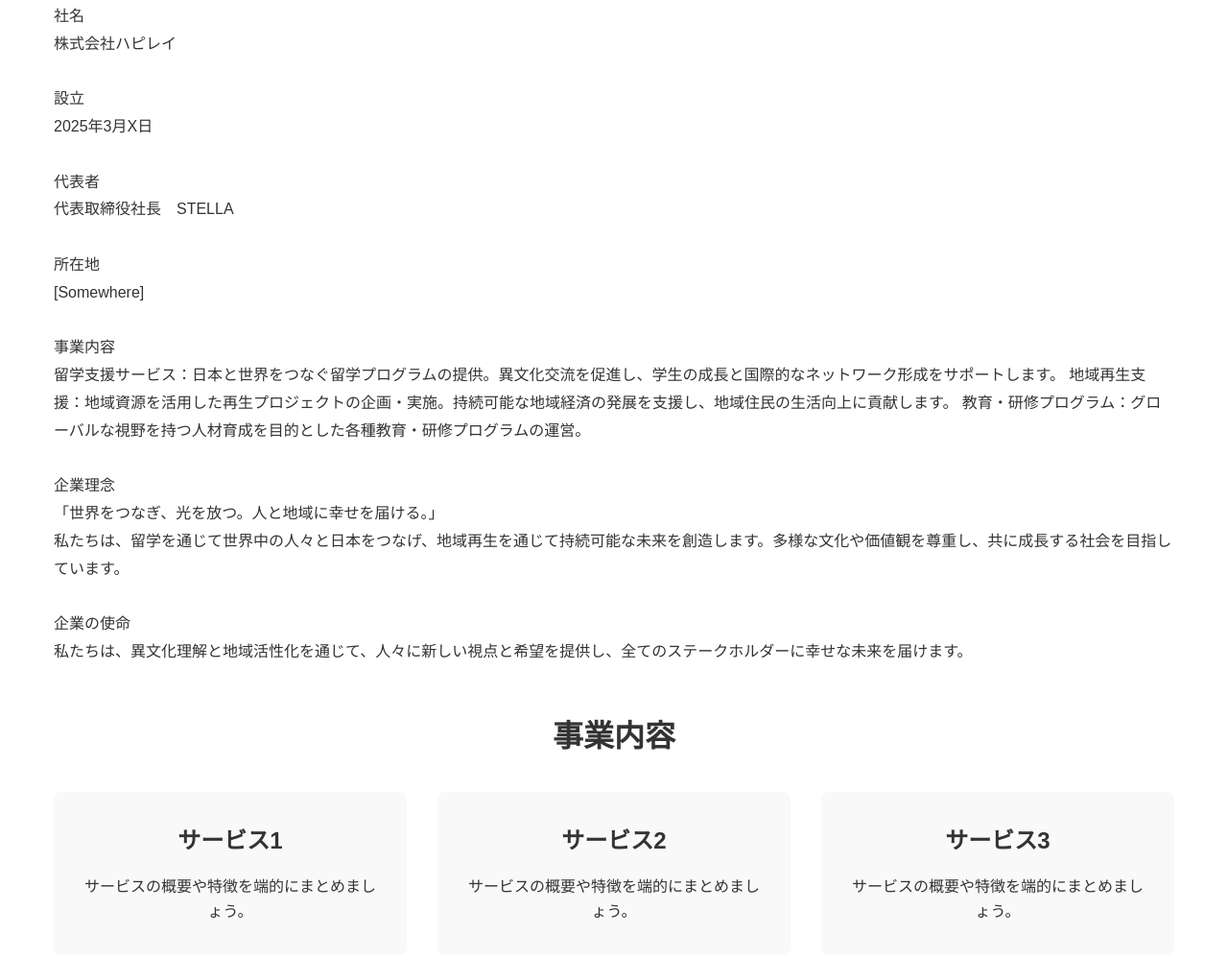
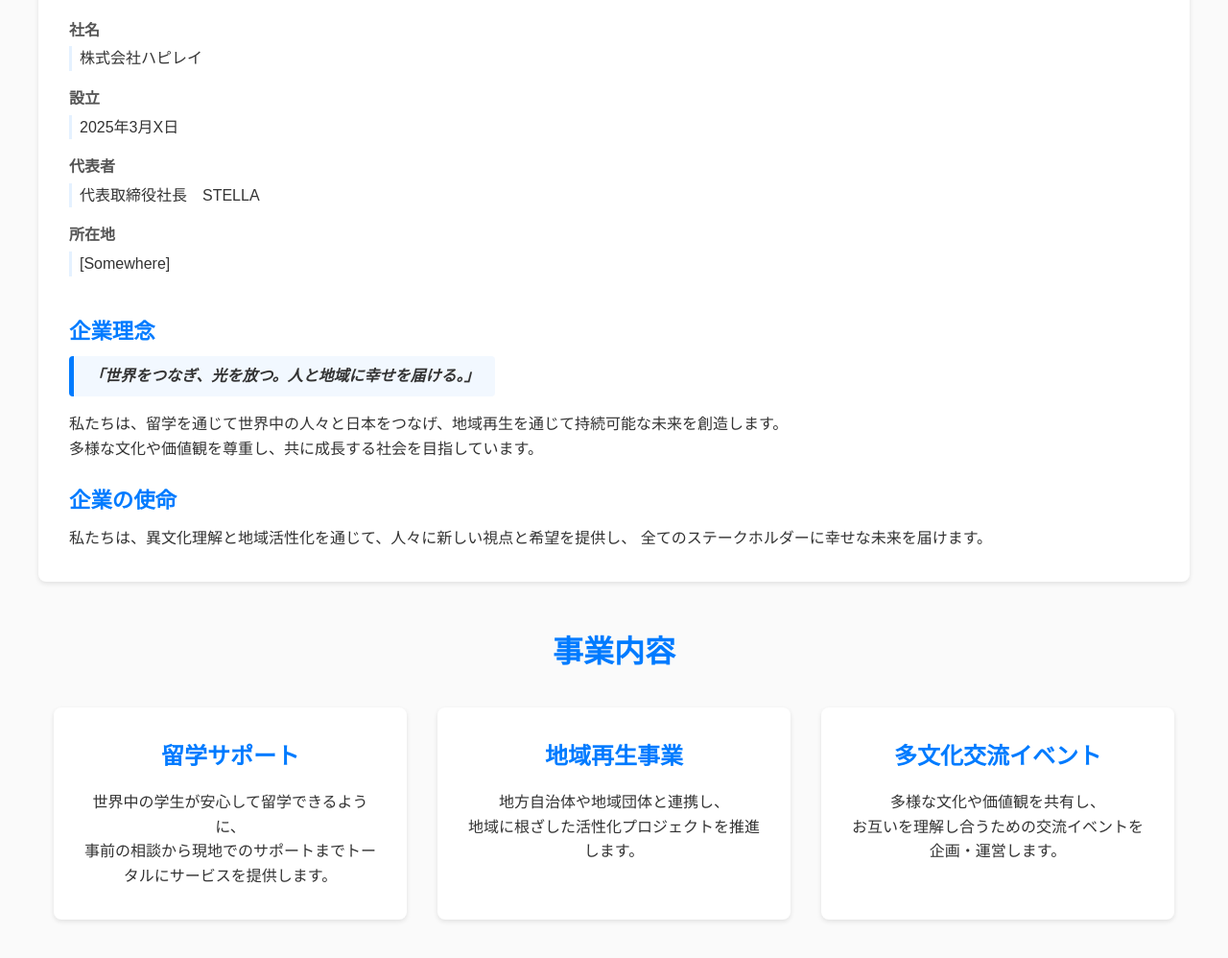
Before and after one commit to veryhappy-ray/Happyray_web, a plain HTML site: page index.html in a window 1280 px wide. Shown: the part 667-1665 px from the top of the page at 96% size. Drawn offline with Linux system fonts and the light colour scheme.

Commit message:
Add files via upload
会社概要と事業内容のデザインを変えて見やすくしました。

```diff
--- a/index.html
+++ b/index.html
@@ -2,8 +2,8 @@
 <html lang="ja">
 <head>
     <meta charset="UTF-8">
-    <title>会社名 | コーポレートサイト</title>
-    <meta name="description" content="会社の静的コーポレートサイトのテンプレートです。">
+    <title>株式会社ハピレイ | コーポレートサイト</title>
+    <meta name="description" content="株式会社ハピレイのコーポレートサイトです。">
     <meta name="viewport" content="width=device-width, initial-scale=1.0">
     <!-- 外部CSSの読み込み -->
     <link rel="stylesheet" href="styles.css">
@@ -13,7 +13,7 @@
 <!-- ヘッダー・ナビゲーション -->
 <header>
     <nav class="navbar">
-        <div class="logo">ハピレイ</div>
+        <div class="logo">Happiray</div>
         <ul class="nav-links">
             <li><a href="#about">会社概要</a></li>
             <li><a href="#services">事業内容</a></li>
@@ -25,8 +25,8 @@
 <!-- ヒーローセクション -->
 <section class="hero">
     <div class="hero-content">
-        <h1>世界をつなぎ、光を放つ。人と地域に幸せを届ける。</h1>
-        <p>つながりが未来を照らし、共に成長する力になります。<br>一人ひとりの可能性を広げ、幸せの輪を広げます。</p>
+        <h1>世界をつなぎ、光を放つ</h1>
+        <p>留学と地域再生を通じて<br>人と地域に幸せを届ける。</p>
         <a href="#contact" class="cta-btn">お問い合わせ</a>
     </div>
 </section>
@@ -34,34 +34,36 @@
 <!-- 会社概要 -->
 <section id="about" class="about">
     <h2>会社概要</h2>
-    <p>
-        社名<br>
-        株式会社ハピレイ<br>
-        <br>
-        設立<br>
-        2025年3月X日<br>
-        <br>
-        代表者<br>
-        代表取締役社長　STELLA<br>
-        <br>
-        所在地<br>
-        [Somewhere]<br>
-        <br>
-        事業内容<br>
-            留学支援サービス：日本と世界をつなぐ留学プログラムの提供。異文化交流を促進し、学生の成長と国際的なネットワーク形成をサポートします。
-        地域再生支援：地域資源を活用した再生プロジェクトの企画・実施。持続可能な地域経済の発展を支援し、地域住民の生活向上に貢献します。
-        教育・研修プログラム：グローバルな視野を持つ人材育成を目的とした各種教育・研修プログラムの運営。<br>
-        <br>
-        企業理念<br>
-            「世界をつなぎ、光を放つ。人と地域に幸せを届ける。」<br>
+    <div class="company-info">
+        <dl>
+            <dt>社名</dt>
+            <dd>株式会社ハピレイ</dd>
 
-        私たちは、留学を通じて世界中の人々と日本をつなげ、地域再生を通じて持続可能な未来を創造します。多様な文化や価値観を尊重し、共に成長する社会を目指しています。<br>
-        <br>
-        企業の使命<br>
-            私たちは、異文化理解と地域活性化を通じて、人々に新しい視点と希望を提供し、全てのステークホルダーに幸せな未来を届けます。
+            <dt>設立</dt>
+            <dd>2025年3月X日</dd>
 
+            <dt>代表者</dt>
+            <dd>代表取締役社長　STELLA</dd>
 
-    </p>
+            <dt>所在地</dt>
+            <dd>[Somewhere]</dd>
+        </dl>
+    </div>
+
+    <div class="company-mission">
+        <h3>企業理念</h3>
+        <p class="quotation">「世界をつなぎ、光を放つ。人と地域に幸せを届ける。」</p>
+        <p>
+            私たちは、留学を通じて世界中の人々と日本をつなげ、地域再生を通じて持続可能な未来を創造します。<br>
+            多様な文化や価値観を尊重し、共に成長する社会を目指しています。
+        </p>
+
+        <h3>企業の使命</h3>
+        <p>
+            私たちは、異文化理解と地域活性化を通じて、人々に新しい視点と希望を提供し、
+            全てのステークホルダーに幸せな未来を届けます。
+        </p>
+    </div>
 </section>
 
 <!-- 事業内容 -->
@@ -69,16 +71,25 @@
     <h2>事業内容</h2>
     <div class="services-container">
         <div class="service-item">
-            <h3>サービス1</h3>
-            <p>サービスの概要や特徴を端的にまとめましょう。</p>
+            <h3>留学サポート</h3>
+            <p>
+                世界中の学生が安心して留学できるように、<br>
+                事前の相談から現地でのサポートまでトータルにサービスを提供します。
+            </p>
         </div>
         <div class="service-item">
-            <h3>サービス2</h3>
-            <p>サービスの概要や特徴を端的にまとめましょう。</p>
+            <h3>地域再生事業</h3>
+            <p>
+                地方自治体や地域団体と連携し、<br>
+                地域に根ざした活性化プロジェクトを推進します。
+            </p>
         </div>
         <div class="service-item">
-            <h3>サービス3</h3>
-            <p>サービスの概要や特徴を端的にまとめましょう。</p>
+            <h3>多文化交流イベント</h3>
+            <p>
+                多様な文化や価値観を共有し、<br>
+                お互いを理解し合うための交流イベントを企画・運営します。
+            </p>
         </div>
     </div>
 </section>
@@ -106,7 +117,7 @@
 
 <!-- フッター -->
 <footer>
-    <p>© 2023 CompanyName All Rights Reserved.</p>
+    <p>© 2025 株式会社ハピレイ All Rights Reserved.</p>
 </footer>
 
 </body>
--- a/styles.css
+++ b/styles.css
@@ -10,6 +10,7 @@ body {
     font-family: sans-serif;
     line-height: 1.6;
     color: #333;
+    background-color: #FAFAFA;
 }
 
 /* ナビゲーションバー */
@@ -55,12 +56,11 @@ header {
 
 /* ヒーローセクション */
 .hero {
-    /* もともとは placeholder の画像が指定されている */
-    /* background: url('https://via.placeholder.com/1200x600/007BFF/ffffff?text=Hero+Image') no-repeat center center/cover; */
-
-    /* 下記のように書き換え */
-    background: url('hero.jpg') no-repeat center center/cover;
-
+    /* ローカルに置いた画像を背景にする場合: */
+    background: url('hero.jpg') no-repeat center center / cover;
+    /* もし外部画像を使いたい場合は以下を使ってください
+       background: url('https://via.placeholder.com/1200x600/007BFF/ffffff?text=Hero+Image') no-repeat center center/cover;
+    */
     height: 60vh;
     display: flex;
     align-items: center;
@@ -70,7 +70,7 @@ header {
 .hero-content {
     text-align: center;
     color: #fff;
-    background-color: rgba(0, 0, 0, 0.5); /* 背景色を少し透過させて文字を見やすく */
+    background-color: rgba(0, 0, 0, 0.5); /* 背景を少し暗くして文字を際立たせる */
     padding: 2rem;
     border-radius: 8px;
 }
@@ -82,6 +82,8 @@ header {
 
 .hero-content p {
     margin-bottom: 1.5rem;
+    font-size: 1.2rem;
+    line-height: 1.4;
 }
 
 .cta-btn {
@@ -104,15 +106,61 @@ header {
     max-width: 1200px;
     margin: 3rem auto;
     padding: 0 1rem;
+    background-color: #fff;
+    border-radius: 8px;
+    box-shadow: 0 2px 5px rgba(0,0,0,0.1);
 }
 
 .about h2 {
     font-size: 2rem;
-    margin-bottom: 1rem;
+    margin: 1.5rem 0;
+    text-align: center;
+    color: #007BFF;
 }
 
-.about p {
-    line-height: 1.8;
+.company-info {
+    display: grid;
+    grid-template-columns: 1fr 1fr;
+    row-gap: 1rem;
+    margin: 2rem 0 1rem;
+    padding: 0 1rem;
+}
+
+.company-info dl {
+    width: 100%;
+}
+
+.company-info dt {
+    font-weight: bold;
+    margin-bottom: 0.25rem;
+    color: #555;
+}
+
+.company-info dd {
+    margin-bottom: 1rem;
+    padding-left: 0.5rem;
+    border-left: 3px solid #007BFF1a; /* うっすら青線を入れてアクセントに */
+}
+
+.company-mission {
+    padding: 0 1rem 2rem;
+}
+
+.company-mission h3 {
+    font-size: 1.4rem;
+    margin: 1.5rem 0 0.5rem;
+    color: #007BFF;
+}
+
+.company-mission .quotation {
+    font-style: italic;
+    font-weight: bold;
+    margin-bottom: 1rem;
+    display: inline-block;
+    background: #007BFF0d;
+    padding: 0.5rem 1rem;
+    border-radius: 4px;
+    border-left: 5px solid #007BFF;
 }
 
 /* 事業内容セクション */
@@ -126,6 +174,7 @@ header {
     font-size: 2rem;
     margin-bottom: 2rem;
     text-align: center;
+    color: #007BFF;
 }
 
 .services-container {
@@ -136,18 +185,20 @@ header {
 }
 
 .service-item {
-    background-color: #f9f9f9;
+    background-color: #fff;
     flex: 1 1 calc(33.333% - 2rem);
     min-width: 250px;
     max-width: 400px;
     padding: 2rem;
     border-radius: 8px;
     text-align: center;
+    box-shadow: 0 2px 5px rgba(0,0,0,0.1);
 }
 
 .service-item h3 {
     font-size: 1.5rem;
     margin-bottom: 1rem;
+    color: #007BFF;
 }
 
 /* お問い合わせセクション */
@@ -160,10 +211,13 @@ header {
 .contact h2 {
     font-size: 2rem;
     margin-bottom: 1rem;
+    color: #007BFF;
+    text-align: center;
 }
 
 .contact p {
     margin-bottom: 2rem;
+    text-align: center;
 }
 
 /* フォーム */
@@ -188,6 +242,8 @@ form {
     padding: 0.8rem;
     border: 1px solid #ccc;
     border-radius: 4px;
+    font-size: 1rem;
+    font-family: inherit;
 }
 
 button[type="submit"] {
@@ -217,10 +273,13 @@ footer {
 
 /* メディアクエリ(レスポンシブ対応) */
 @media screen and (max-width: 768px) {
+    /* ナビゲーション */
     .nav-links {
         flex-direction: column;
         gap: 0.5rem;
     }
+
+    /* ヒーロー */
     .hero {
         height: auto;
         padding: 4rem 1rem;
@@ -228,6 +287,14 @@ footer {
     .hero-content {
         padding: 1rem;
     }
+
+    /* 会社概要 */
+    .company-info {
+        grid-template-columns: 1fr;
+        row-gap: 0.5rem;
+    }
+
+    /* 事業内容 */
     .services-container {
         flex-direction: column;
         align-items: center;
```
